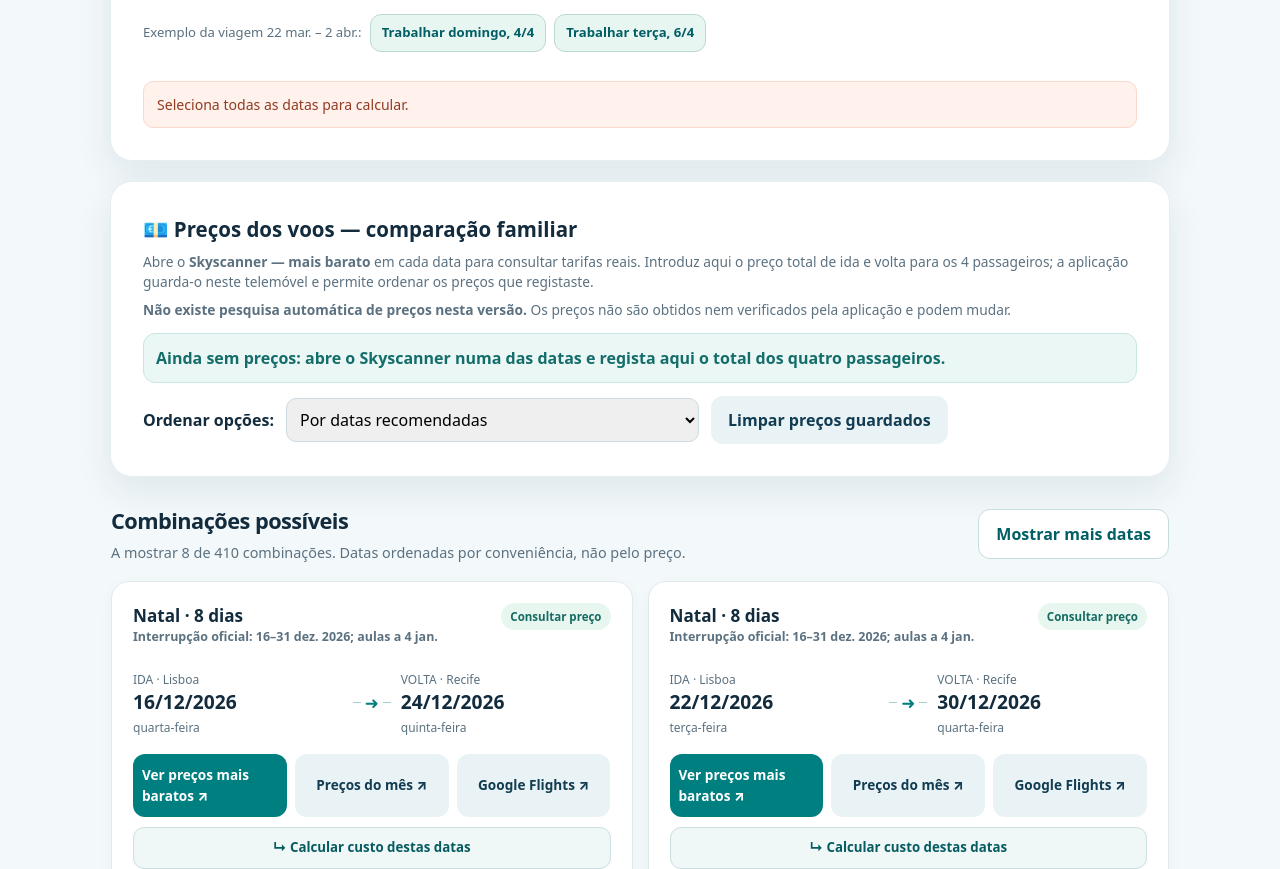
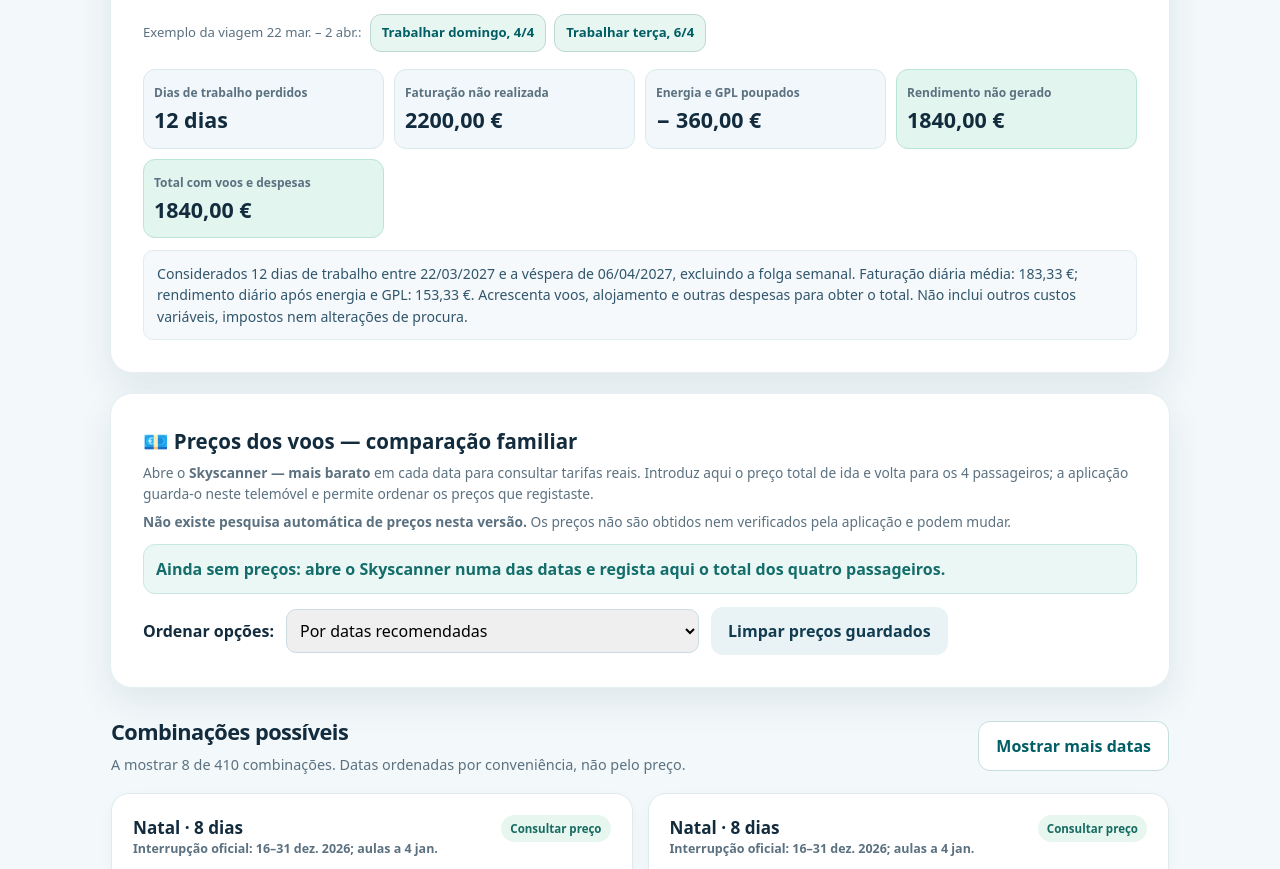
Before and after one commit to Fdorotea1/voos-recife-ferias, a plain HTML site: page index.html in a window 1280 px wide. Shown: the part 1574-2443 px from the top of the page. Drawn offline with Linux system fonts and the light colour scheme.

Commit message:
Corrigir validação de datas na calculadora financeira

```diff
--- a/index.html
+++ b/index.html
@@ -183,7 +183,7 @@ function nextWorkday(day){
 function calcNumber(id){var el=$(id),raw=el.value.trim();return raw===''?NaN:Number(raw)}
 function calculateHolidayCost(){
  var result=$('calc-results'),message=$('calc-message'),rawDates=['calcStart','calcBack','calcArrival','calcResume'];
- if(rawDates.some(function(id){return !value(id)||!/^\\d{4}-\\d{2}-\\d{2}$/.test(value(id))})){
+ if(rawDates.some(function(id){return !value(id)||!/^\d{4}-\d{2}-\d{2}$/.test(value(id))})){
   result.replaceChildren();message.textContent='Seleciona todas as datas para calcular.';message.className='calc-message error';return;
  }
  var start=d(value('calcStart')),flightBack=d(value('calcBack')),arrival=d(value('calcArrival')),resume=d(value('calcResume'));
```
